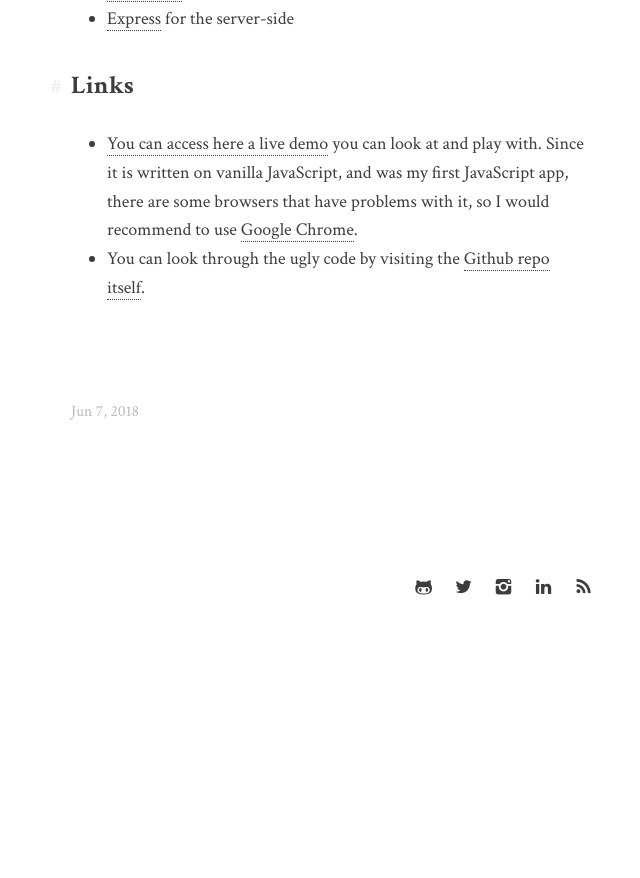
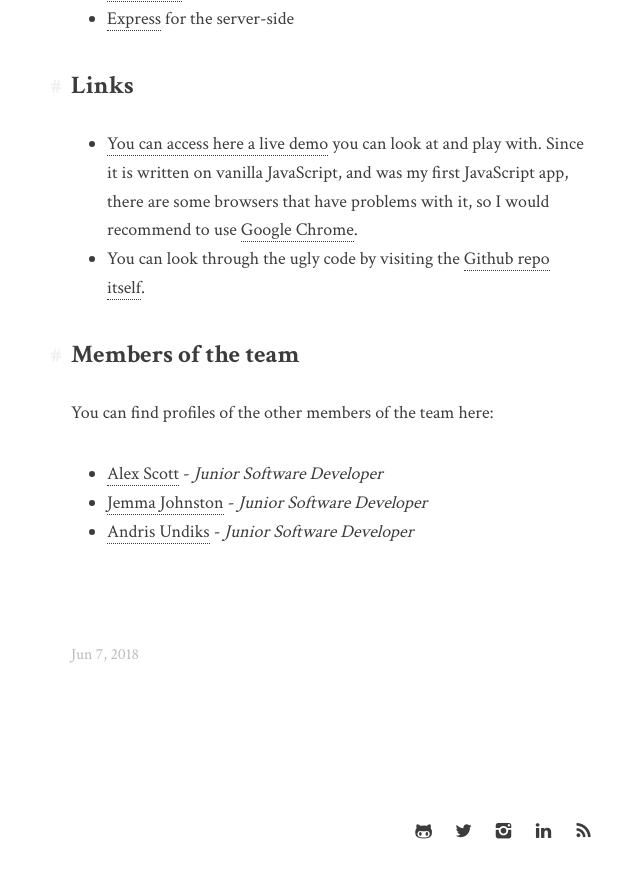
Before and after one commit to DetectiveAzul/DetectiveAzul.github.io, a Jekyll site: the page built from _posts/portfolio/2018-06-07-jaja-pub-quiz.markdown, in a window 1280 px wide and 900 px high, scrolled down 2346 px. Shown: the top 878 px of the window, without its empty margins (309-949 px from the left). Built offline with Jekyll 4.4.1, drawn with Linux system fonts in a browser that asks for light colours; comment, search, counter and statistics services are not loaded; before the commit the page ends 3002 px from its top, so only the background shows below that.

Commit message:
Adding useful links for group projects

```diff
--- a/_posts/portfolio/2018-06-07-jaja-pub-quiz.markdown
+++ b/_posts/portfolio/2018-06-07-jaja-pub-quiz.markdown
@@ -41,3 +41,11 @@ This game will create a Trivia Quiz for a group of up to 4 teams using the user
 
 * [You can access here a live demo](http://pubquiz.devazul.co.uk) you can look at and play with. Since it is written on vanilla JavaScript, and was my first JavaScript app, there are some browsers that have problems with it, so I would recommend to use [Google Chrome](https://www.google.com/chrome/).
 * You can look through the ugly code by visiting the [Github repo itself](https://github.com/DetectiveAzul/cc-group-project_trivia).
+
+## Members of the team
+
+You can find profiles of the other members of the team here:
+
+* [Alex Scott](https://www.linkedin.com/in/david-aguirre-molins-b3834a76/) - *Junior Software Developer*
+* [Jemma Johnston](https://www.linkedin.com/in/jemma-johnston-crayolapancake/) - *Junior Software Developer*
+* [Andris Undiks](https://github.com/Andris-U) - *Junior Software Developer*
```
Also changed, not shown: _posts/portfolio/2017-10-09-always-go-east.markdown (+11 -0 lines).
